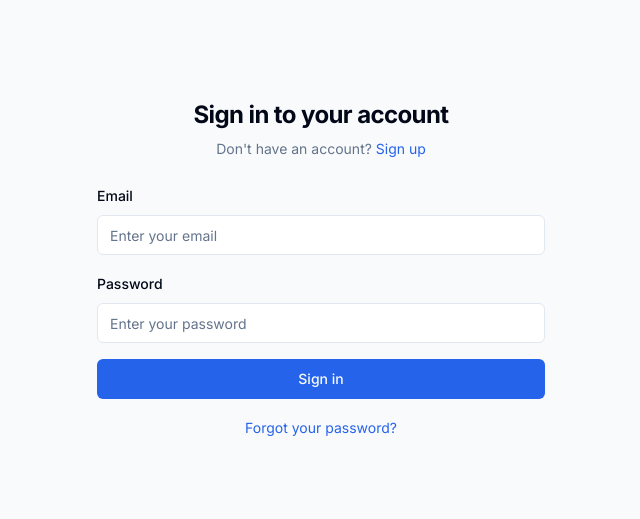
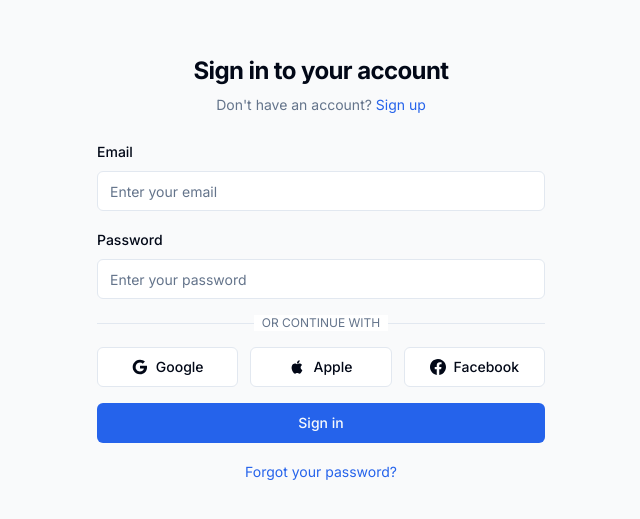
Before and after one commit to GEMDevEng/MicroSite-Forge, a Next.js app: page /auth/login in a window 1280 px wide. Shown: the part 131-650 px from the top of the page, without its empty margins (319-959 px from the left). Built offline with nearby package versions, Linux system fonts and the light colour scheme; no server answers.

Commit message:
Add OAuth authentication support for Google, Apple, and Facebook

```diff
--- a/src/components/billing/invoice-generator.tsx
+++ b/src/components/billing/invoice-generator.tsx
@@ -1,3 +1,5 @@
+'use client'
+
 import { useState } from 'react'
 import { Card, CardContent, CardDescription, CardHeader, CardTitle } from '@/components/ui/card'
 import { Button } from '@/components/ui/button'
--- a/src/components/billing/payment-methods.tsx
+++ b/src/components/billing/payment-methods.tsx
@@ -1,3 +1,5 @@
+'use client'
+
 import { useState } from 'react'
 import { Card, CardContent, CardDescription, CardHeader, CardTitle } from '@/components/ui/card'
 import { Button } from '@/components/ui/button'
@@ -242,8 +244,8 @@ export function PaymentMethods() {
             <div>
               <h3 className="font-medium text-blue-900">Automatic Payments</h3>
               <p className="text-sm text-blue-700 mt-1">
-                We'll automatically charge your default payment method on your billing date.
-                You'll receive an email confirmation 24 hours before each charge.
+                We automatically charge your default payment method on your billing date.
+                You will receive an email confirmation 24 hours before each charge.
               </p>
             </div>
           </div>
--- a/src/components/campaigns/campaign-list.tsx
+++ b/src/components/campaigns/campaign-list.tsx
@@ -1,3 +1,5 @@
+'use client'
+
 import { useState, useEffect } from 'react'
 import { Card, CardContent, CardDescription, CardHeader, CardTitle } from '@/components/ui/card'
 import { Badge } from '@/components/ui/badge'
--- a/src/components/campaigns/create-campaign-dialog.tsx
+++ b/src/components/campaigns/create-campaign-dialog.tsx
@@ -1,3 +1,5 @@
+'use client'
+
 import React, { useState } from 'react'
 import { Dialog, DialogContent, DialogDescription, DialogFooter, DialogHeader, DialogTitle, DialogTrigger } from '@/components/ui/dialog'
 import { Button } from '@/components/ui/button'
--- a/src/components/forms/auth-form.tsx
+++ b/src/components/forms/auth-form.tsx
@@ -155,6 +155,71 @@ export function AuthForm({ mode, className }: AuthFormProps) {
           </div>
         )}
 
+        {/* OAuth Sign In */}
+        <div className="relative">
+          <div className="absolute inset-0 flex items-center">
+            <span className="w-full border-t" />
+          </div>
+          <div className="relative flex justify-center text-xs uppercase">
+            <span className="bg-background px-2 text-muted-foreground">
+              Or continue with
+            </span>
+          </div>
+        </div>
+
+        <div className="grid grid-cols-3 gap-3">
+          <Button
+            variant="outline"
+            onClick={() => useAuthStore.getState().signInWithGoogle()}
+            className="w-full"
+            disabled={loading}
+          >
+            <svg className="h-4 w-4" viewBox="0 0 24 24">
+              <path
+                fill="currentColor"
+                d="M22.56 12.25c0-.78-.07-1.53-.2-2.25H12v4.26h5.92c-.26 1.37-1.04 2.53-2.21 3.31v2.77h3.57c2.08-1.92 3.28-4.74 3.28-8.09z"
+              />
+              <path
+                fill="currentColor"
+                d="M12 23c2.97 0 5.46-.98 7.28-2.66l-3.57-2.77c-.98.66-2.23 1.06-3.71 1.06-2.86 0-5.29-1.93-6.16-4.53H2.18v2.84C3.99 20.53 7.7 23 12 23z"
+              />
+              <path
+                fill="currentColor"
+                d="M5.84 14.09c-.22-.66-.35-1.36-.35-2.09s.13-1.43.35-2.09V7.07H2.18C1.43 8.55 1 10.22 1 12s.43 3.45 1.18 4.93l2.85-2.22.81-.62z"
+              />
+              <path
+                fill="currentColor"
+                d="M12 5.38c1.62 0 3.06.56 4.21 1.64l3.15-3.15C17.45 2.09 14.97 1 12 1 7.7 1 3.99 3.47 2.18 7.07l3.66 2.84c.87-2.6 3.3-4.53 6.16-4.53z"
+              />
+            </svg>
+            <span className="ml-2 hidden sm:inline">Google</span>
+          </Button>
+
+          <Button
+            variant="outline"
+            onClick={() => useAuthStore.getState().signInWithApple()}
+            className="w-full"
+            disabled={loading}
+          >
+            <svg className="h-4 w-4" fill="currentColor" viewBox="0 0 24 24">
+              <path d="M18.71 19.5c-.83 1.24-1.71 2.45-3.05 2.47-1.34.03-1.77-.79-3.29-.79-1.53 0-2 .77-3.27.82-1.31.05-2.3-1.32-3.14-2.53C4.25 17 2.94 12.45 4.7 9.39c.87-1.52 2.43-2.48 4.12-2.51 1.28-.02 2.5.87 3.29.87.78 0 2.26-1.07 3.81-.91.65.03 2.47.26 3.64 1.98-.09.06-2.17 1.28-2.15 3.81.03 3.02 2.65 4.03 2.68 4.04-.03.07-.42 1.44-1.38 2.83M13 3.5c.73-.83 1.94-1.46 2.94-1.5.13 1.17-.34 2.35-1.04 3.19-.69.85-1.83 1.51-2.95 1.42-.15-1.15.41-2.35 1.05-3.11z"/>
+            </svg>
+            <span className="ml-2 hidden sm:inline">Apple</span>
+          </Button>
+
+          <Button
+            variant="outline"
+            onClick={() => useAuthStore.getState().signInWithFacebook()}
+            className="w-full"
+            disabled={loading}
+          >
+            <svg className="h-4 w-4" fill="currentColor" viewBox="0 0 24 24">
+              <path d="M24 12.073c0-6.627-5.373-12-12-12s-12 5.373-12 12c0 5.99 4.388 10.954 10.125 11.854v-8.385H7.078v-3.47h3.047V9.43c0-3.007 1.792-4.669 4.533-4.669 1.312 0 2.686.235 2.686.235v2.953H15.83c-1.491 0-1.956.925-1.956 1.874v2.25h3.328l-.532 3.47h-2.796v8.385C19.612 23.027 24 18.062 24 12.073z"/>
+            </svg>
+            <span className="ml-2 hidden sm:inline">Facebook</span>
+          </Button>
+        </div>
+
         <Button type="submit" className="w-full" loading={loading}>
           {isSignUp ? 'Create account' : 'Sign in'}
         </Button>
--- a/src/stores/auth.ts
+++ b/src/stores/auth.ts
@@ -10,6 +10,9 @@ interface AuthState {
   initialized: boolean
   signIn: (email: string, password: string) => Promise<void>
   signUp: (email: string, password: string) => Promise<void>
+  signInWithGoogle: () => Promise<void>
+  signInWithApple: () => Promise<void>
+  signInWithFacebook: () => Promise<void>
   signOut: () => Promise<void>
   resetPassword: (email: string) => Promise<void>
   updateProfile: (data: { email?: string; password?: string }) => Promise<void>
@@ -166,6 +169,78 @@ export const useAuthStore = create<AuthState>()(
         }
       },
 
+      signInWithGoogle: async () => {
+        try {
+          set({ loading: true })
+
+          const { error } = await supabase.auth.signInWithOAuth({
+            provider: 'google',
+            options: {
+              redirectTo: `${window.location.origin}/auth/callback`,
+            },
+          })
+
+          if (error) {
+            throw error
+          }
+
+          // OAuth popup will handle the auth flow
+        } catch (error) {
+          console.error('Google sign in error:', error)
+          throw error
+        } finally {
+          set({ loading: false })
+        }
+      },
+
+      signInWithApple: async () => {
+        try {
+          set({ loading: true })
+
+          const { error } = await supabase.auth.signInWithOAuth({
+            provider: 'apple',
+            options: {
+              redirectTo: `${window.location.origin}/auth/callback`,
+            },
+          })
+
+          if (error) {
+            throw error
+          }
+
+          // OAuth popup will handle the auth flow
+        } catch (error) {
+          console.error('Apple sign in error:', error)
+          throw error
+        } finally {
+          set({ loading: false })
+        }
+      },
+
+      signInWithFacebook: async () => {
+        try {
+          set({ loading: true })
+
+          const { error } = await supabase.auth.signInWithOAuth({
+            provider: 'facebook',
+            options: {
+              redirectTo: `${window.location.origin}/auth/callback`,
+            },
+          })
+
+          if (error) {
+            throw error
+          }
+
+          // OAuth popup will handle the auth flow
+        } catch (error) {
+          console.error('Facebook sign in error:', error)
+          throw error
+        } finally {
+          set({ loading: false })
+        }
+      },
+
       updateProfile: async (data: { email?: string; password?: string }) => {
         try {
           set({ loading: true })
```
Also changed, not shown: 1 other file (tests, documents, lock files or other folders).
